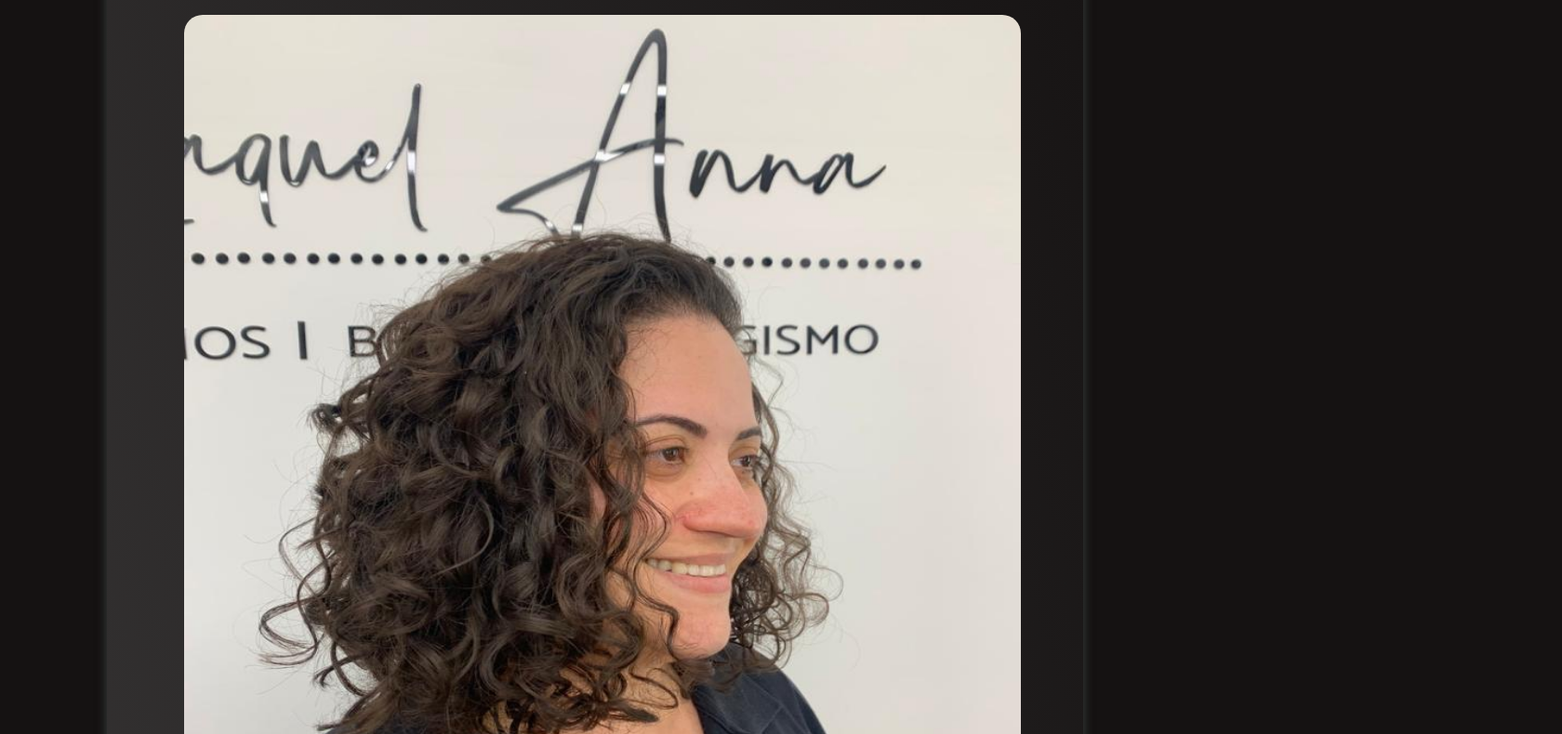
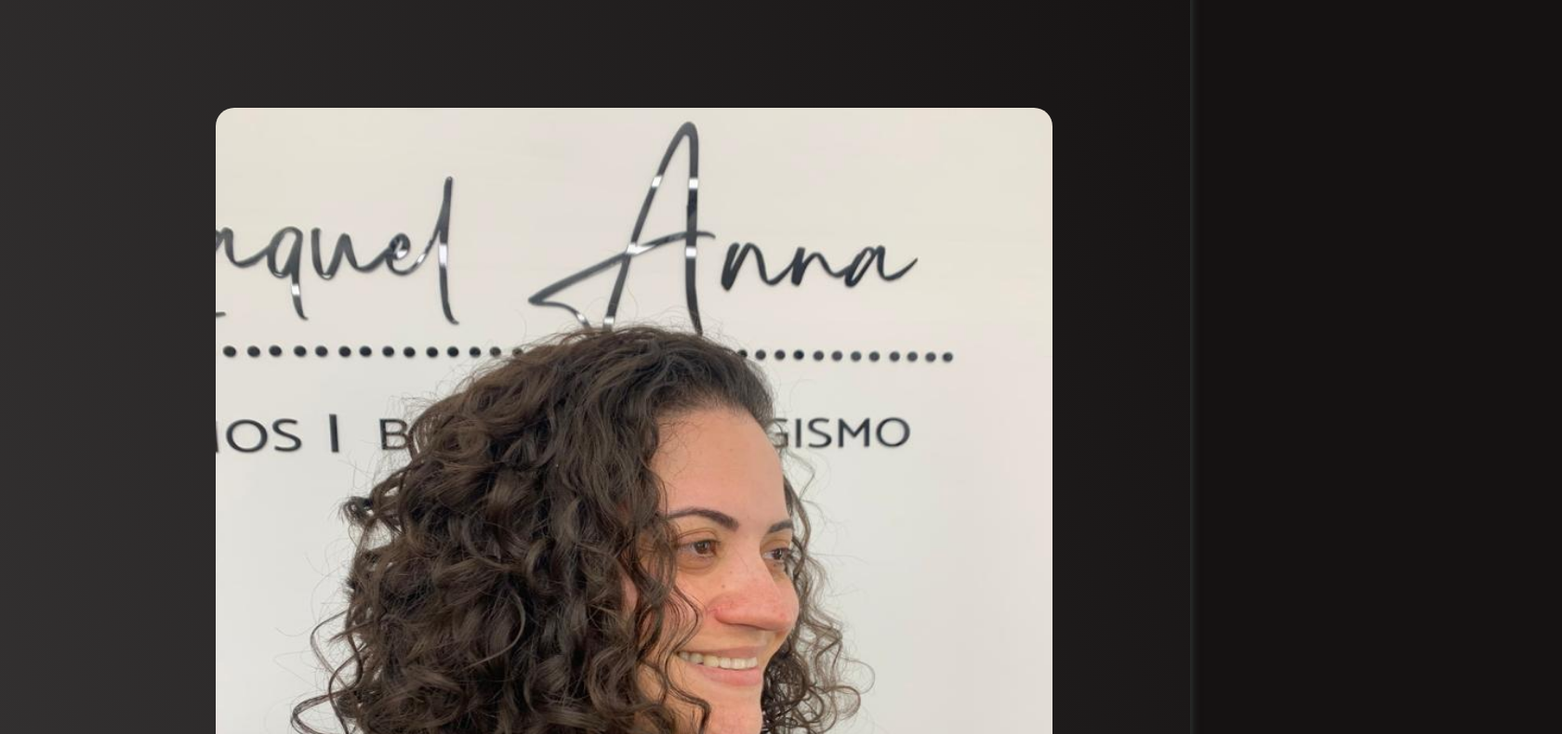
Before and after one commit to viniscsantos/Alane-Hair, a plain HTML site: page index.html in a window 1280 px wide. Shown: the part 443-1233 px from the top of the page at 93% size, 1680 px wide, since content can reach past the window. Drawn offline with Linux system fonts and the light colour scheme.

Commit message:
Update estilo.css

```diff
--- a/css/estilo.css
+++ b/css/estilo.css
@@ -21,11 +21,7 @@ body {
 
 div#interface {
 	background: linear-gradient(72deg,#3c3a3a 1%, #151212 99%);
-	position: absolute;
-	right: -10%;
-	left: -10%;
-	margin:0px auto 0px auto;
-	width: 1050px;
+	margin: 100px auto 1px auto;
 	box-shadow: 0px 0px 10px #3c4441;
 }
 
```
